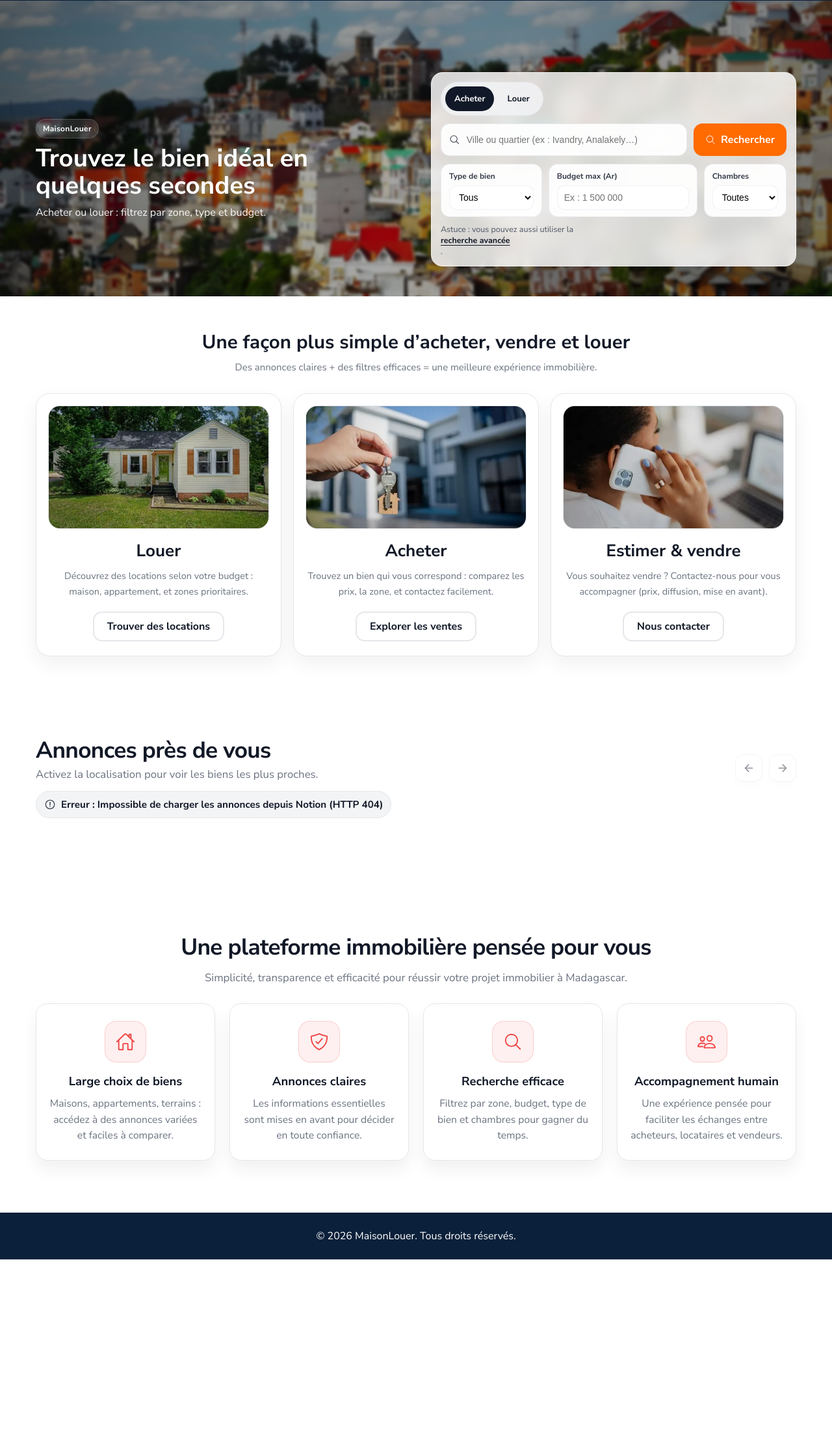
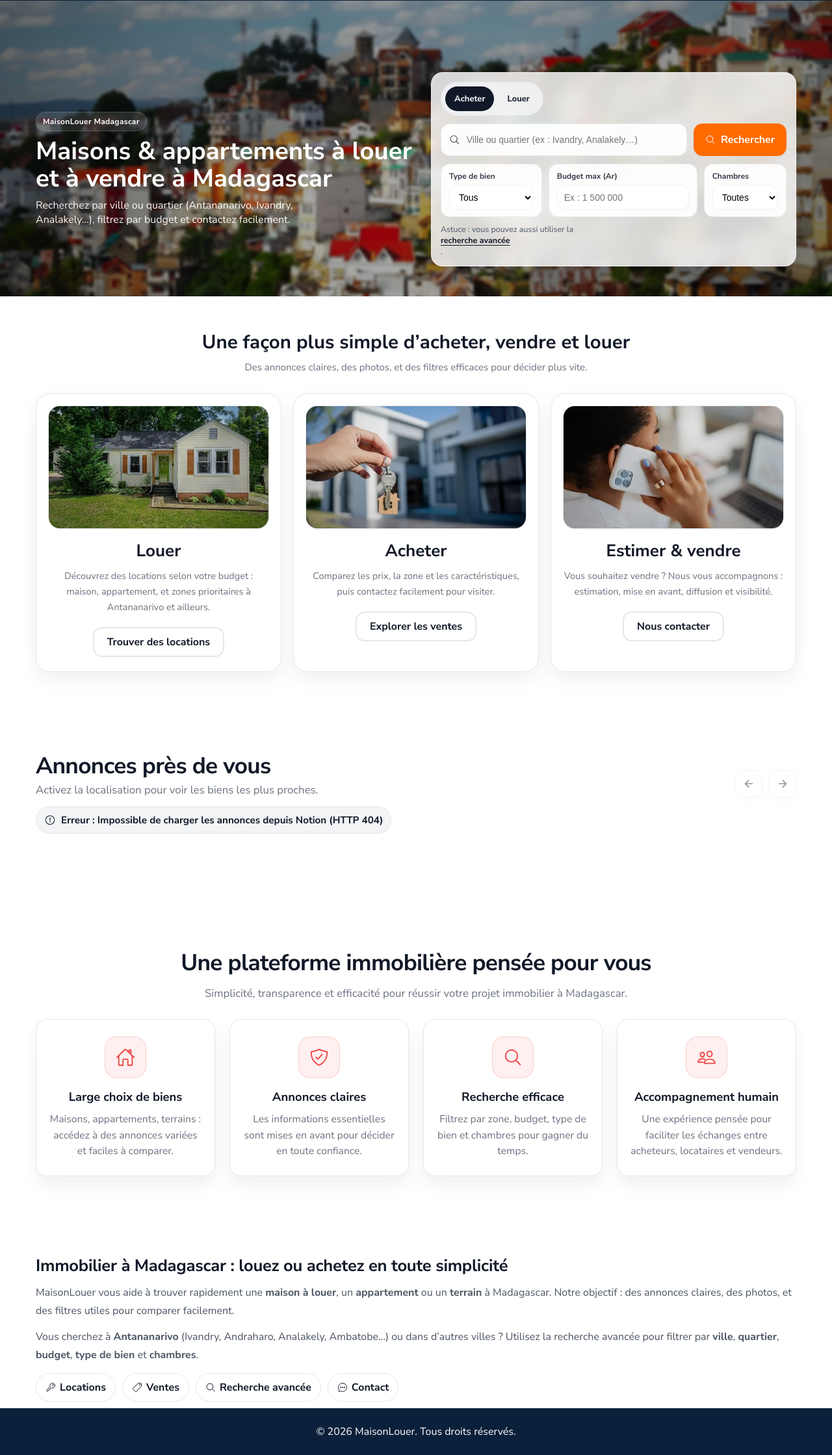
Before and after one commit to sakapuce911/maisonlouer, a website: page index.html in a window 1280 px wide. Shown: the part 63-2302 px from the top of the page at 65% size. Before the commit the page ends 2001 px from the top, so only its background shows below. Drawn offline with nearby package versions, Linux system fonts and the light colour scheme; no server answers.

Commit message:
SEO: optimisation index.html (title, meta, schema, OG)

```diff
--- a/index.html
+++ b/index.html
@@ -5,7 +5,36 @@
   <meta charset="UTF-8">
   <meta http-equiv="X-UA-Compatible" content="IE=edge">
   <meta name="viewport" content="width=device-width, initial-scale=1.0">
-  <title>MaisonLouer Madagascar - Trouvez votre bien</title>
+
+  <!-- ✅ SEO TITLE (mots-clés + intention) -->
+  <title>MaisonLouer Madagascar | Maisons & Appartements à louer et à vendre</title>
+
+  <!-- ✅ SEO META DESCRIPTION (CTR + conversion) -->
+  <meta name="description"
+    content="MaisonLouer Madagascar : trouvez rapidement une maison ou un appartement à louer ou à vendre à Antananarivo et partout à Madagascar. Filtres par ville, quartier, budget et chambres. Contact WhatsApp facile." />
+
+  <meta name="robots" content="index, follow, max-image-preview:large" />
+
+  <!-- ✅ Canonical (avec ton domaine Vercel) -->
+  <link rel="canonical" href="https://maisonlouer.vercel.app/" />
+
+  <!-- ✅ Open Graph (Facebook/LinkedIn) -->
+  <meta property="og:type" content="website" />
+  <meta property="og:locale" content="fr_FR" />
+  <meta property="og:site_name" content="MaisonLouer" />
+  <meta property="og:title" content="MaisonLouer Madagascar | Maisons & Appartements à louer et à vendre" />
+  <meta property="og:description"
+    content="Trouvez rapidement un bien à louer ou à vendre à Madagascar : filtres par ville, quartier, budget, type et chambres. Annonces claires + contact WhatsApp." />
+  <meta property="og:url" content="https://maisonlouer.vercel.app/" />
+  <meta property="og:image" content="https://maisonlouer.vercel.app/assets/images/og/og-home.jpg" />
+  <meta property="og:image:alt" content="MaisonLouer Madagascar - Annonces immobilières" />
+
+  <!-- ✅ Twitter Card -->
+  <meta name="twitter:card" content="summary_large_image" />
+  <meta name="twitter:title" content="MaisonLouer Madagascar | Maisons & Appartements à louer et à vendre" />
+  <meta name="twitter:description"
+    content="Trouvez un bien à louer ou à vendre à Madagascar. Filtres par zone, budget, type de bien et chambres." />
+  <meta name="twitter:image" content="https://maisonlouer.vercel.app/assets/images/og/og-home.jpg" />
 
   <link rel="shortcut icon" href="./favicon.svg" type="image/svg+xml">
 
@@ -72,6 +101,19 @@
     .pg-value-title { margin: 0 0 10px; font-size: 1.15rem; font-weight: 900; color: #111827; }
     .pg-value-text { margin: 0; font-size: 0.98rem; color: #6b7280; line-height: 1.55; }
 
+    /* ✅ Bloc SEO texte (discret mais utile pour Google) */
+    .home-seo { padding: 40px 0 10px; background: #fff; }
+    .home-seo h2 { font-size: 1.6rem; margin: 0 0 10px; color: #111827; font-weight: 900; letter-spacing: -0.01em; }
+    .home-seo p { margin: 0 0 12px; color: #4b5563; line-height: 1.75; font-size: 1rem; }
+    .home-seo .seo-links { display: flex; flex-wrap: wrap; gap: 10px; margin-top: 14px; }
+    .home-seo .seo-links a {
+      display: inline-flex; align-items: center; gap: 6px;
+      padding: 10px 14px; border-radius: 999px;
+      border: 1px solid #e5e7eb; background: #fff; color: #111827;
+      font-weight: 700; text-decoration: none;
+    }
+    .home-seo .seo-links a:hover { box-shadow: 0 10px 20px rgba(0,0,0,0.06); transform: translateY(-1px); }
+
     @media (max-width: 1020px) {
       .pg-values-grid { grid-template-columns: repeat(2, 1fr) !important; }
     }
@@ -81,6 +123,22 @@
       .pg-values-title { font-size: 1.9rem; }
     }
   </style>
+
+  <!-- ✅ Données structurées (Schema.org) : WebSite + SearchAction -->
+  <script type="application/ld+json">
+    {
+      "@context": "https://schema.org",
+      "@type": "WebSite",
+      "name": "MaisonLouer",
+      "url": "https://maisonlouer.vercel.app/",
+      "inLanguage": "fr",
+      "potentialAction": {
+        "@type": "SearchAction",
+        "target": "https://maisonlouer.vercel.app/recherche.html?q={search_term_string}",
+        "query-input": "required name=search_term_string"
+      }
+    }
+  </script>
 
   <link rel="preconnect" href="https://fonts.googleapis.com">
   <link rel="preconnect" href="https://fonts.gstatic.com" crossorigin>
@@ -140,14 +198,16 @@
 
       <!-- HERO STYLE PROPERTYGURU -->
       <section class="hero-pg" aria-label="hero">
-        <div class="hero-pg-bg" role="img" aria-label="Résidences"></div>
+        <div class="hero-pg-bg" role="img" aria-label="Résidences à Madagascar"></div>
 
         <div class="hero-pg-inner container">
 
           <div class="hero-pg-title">
-            <p class="hero-pg-kicker">MaisonLouer</p>
-            <h1 class="hero-pg-h1">Trouvez le bien idéal en quelques secondes</h1>
-            <p class="hero-pg-sub">Acheter ou louer : filtrez par zone, type et budget.</p>
+            <p class="hero-pg-kicker">MaisonLouer Madagascar</p>
+            <h1 class="hero-pg-h1">Maisons &amp; appartements à louer et à vendre à Madagascar</h1>
+            <p class="hero-pg-sub">
+              Recherchez par ville ou quartier (Antananarivo, Ivandry, Analakely…), filtrez par budget et contactez facilement.
+            </p>
           </div>
 
           <div class="hero-pg-box" id="home-search-box">
@@ -170,7 +230,7 @@
 
             <div class="hero-pg-filters">
               <div class="hero-chip">
-                <label>Type de bien</label>
+                <label for="home-type-bien">Type de bien</label>
                 <select id="home-type-bien">
                   <option value="">Tous</option>
                   <option value="maison">Maison</option>
@@ -181,12 +241,12 @@
               </div>
 
               <div class="hero-chip">
-                <label>Budget max (Ar)</label>
+                <label for="home-budget">Budget max (Ar)</label>
                 <input id="home-budget" type="number" placeholder="Ex : 1 500 000" />
               </div>
 
               <div class="hero-chip">
-                <label>Chambres</label>
+                <label for="home-chambres">Chambres</label>
                 <select id="home-chambres">
                   <option value="">Toutes</option>
                   <option value="1">1+</option>
@@ -210,42 +270,42 @@
         <div class="container">
           <div class="services-sim-head">
             <h2 class="services-sim-title">Une façon plus simple d’acheter, vendre et louer</h2>
-            <p class="services-sim-subtitle">Des annonces claires + des filtres efficaces = une meilleure expérience immobilière.</p>
+            <p class="services-sim-subtitle">Des annonces claires, des photos, et des filtres efficaces pour décider plus vite.</p>
           </div>
 
           <div class="services-sim-grid">
 
             <article class="services-sim-card">
               <div class="services-sim-illus">
-                <img src="./assets/images/service-rent.webp" alt="Louer un bien" width="600" height="400" loading="lazy">
+                <img src="./assets/images/service-rent.webp" alt="Louer une maison ou un appartement à Madagascar" width="600" height="400" loading="lazy">
               </div>
               <h3 class="services-sim-card-title">Louer</h3>
               <p class="services-sim-card-text">
-                Découvrez des locations selon votre budget : maison, appartement, et zones prioritaires.
+                Découvrez des locations selon votre budget : maison, appartement, et zones prioritaires à Antananarivo et ailleurs.
               </p>
-              <a class="services-sim-btn" href="locations.html" aria-label="Trouver des locations">Trouver des locations</a>
+              <a class="services-sim-btn" href="locations.html" aria-label="Trouver des maisons à louer">Trouver des locations</a>
             </article>
 
             <article class="services-sim-card">
               <div class="services-sim-illus">
-                <img src="./assets/images/service-buy.webp" alt="Acheter un bien" width="600" height="400" loading="lazy">
+                <img src="./assets/images/service-buy.webp" alt="Acheter un bien immobilier à Madagascar" width="600" height="400" loading="lazy">
               </div>
               <h3 class="services-sim-card-title">Acheter</h3>
               <p class="services-sim-card-text">
-                Trouvez un bien qui vous correspond : comparez les prix, la zone, et contactez facilement.
+                Comparez les prix, la zone et les caractéristiques, puis contactez facilement pour visiter.
               </p>
-              <a class="services-sim-btn" href="ventes.html" aria-label="Explorer les biens à vendre">Explorer les ventes</a>
+              <a class="services-sim-btn" href="ventes.html" aria-label="Voir les biens à vendre à Madagascar">Explorer les ventes</a>
             </article>
 
             <article class="services-sim-card">
               <div class="services-sim-illus">
-                <img src="./assets/images/service-contact.webp" alt="Nous contacter pour vendre" width="600" height="400" loading="lazy">
+                <img src="./assets/images/service-contact.webp" alt="Vendre un bien immobilier à Madagascar" width="600" height="400" loading="lazy">
               </div>
               <h3 class="services-sim-card-title">Estimer &amp; vendre</h3>
               <p class="services-sim-card-text">
-                Vous souhaitez vendre ? Contactez-nous pour vous accompagner (prix, diffusion, mise en avant).
+                Vous souhaitez vendre ? Nous vous accompagnons : estimation, mise en avant, diffusion et visibilité.
               </p>
-              <a class="services-sim-btn" href="contact.html" aria-label="Nous contacter pour vendre">Nous contacter</a>
+              <a class="services-sim-btn" href="contact.html" aria-label="Contacter MaisonLouer pour vendre un bien">Nous contacter</a>
             </article>
 
           </div>
@@ -286,7 +346,7 @@
         </div>
       </section>
 
-      <!-- ✅ NOS VALEURS (4 blocs alignés) -->
+      <!-- ✅ NOS VALEURS -->
       <section class="pg-values" aria-label="nos valeurs">
         <div class="container">
 
@@ -344,6 +404,28 @@
         </div>
       </section>
 
+      <!-- ✅ TEXTE SEO -->
+      <section class="home-seo" aria-label="immobilier madagascar">
+        <div class="container">
+          <h2>Immobilier à Madagascar : louez ou achetez en toute simplicité</h2>
+          <p>
+            MaisonLouer vous aide à trouver rapidement une <strong>maison à louer</strong>, un <strong>appartement</strong> ou un <strong>terrain</strong>
+            à Madagascar. Notre objectif : des annonces claires, des photos, et des filtres utiles pour comparer facilement.
+          </p>
+          <p>
+            Vous cherchez à <strong>Antananarivo</strong> (Ivandry, Andraharo, Analakely, Ambatobe…) ou dans d’autres villes ?
+            Utilisez la recherche avancée pour filtrer par <strong>ville</strong>, <strong>quartier</strong>, <strong>budget</strong>, <strong>type de bien</strong> et <strong>chambres</strong>.
+          </p>
+
+          <div class="seo-links" aria-label="Liens rapides">
+            <a href="locations.html" aria-label="Voir toutes les locations"><ion-icon name="key-outline"></ion-icon> Locations</a>
+            <a href="ventes.html" aria-label="Voir toutes les ventes"><ion-icon name="pricetag-outline"></ion-icon> Ventes</a>
+            <a href="recherche.html" aria-label="Recherche avancée"><ion-icon name="search-outline"></ion-icon> Recherche avancée</a>
+            <a href="contact.html" aria-label="Contact MaisonLouer"><ion-icon name="chatbubble-ellipses-outline"></ion-icon> Contact</a>
+          </div>
+        </div>
+      </section>
+
     </article>
   </main>
 
```
